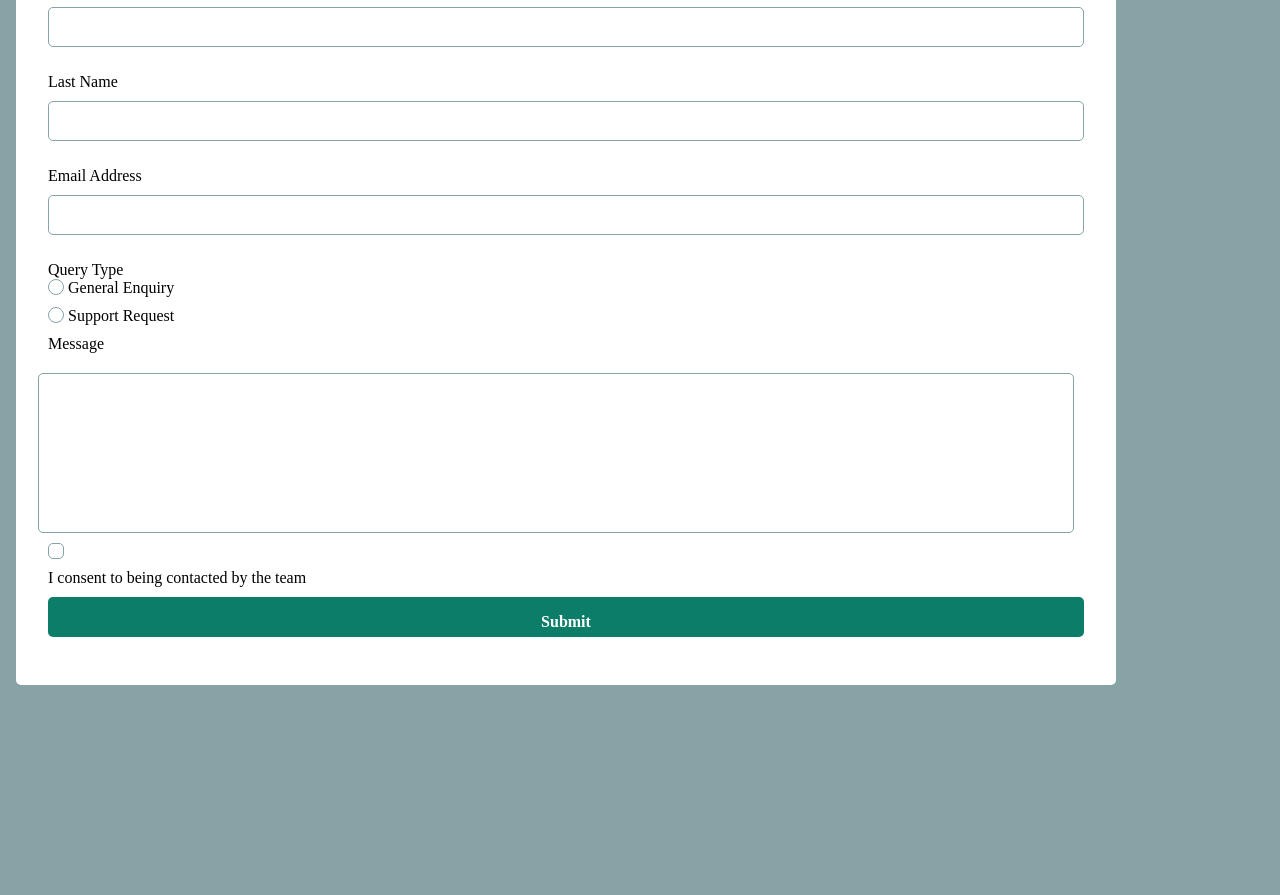
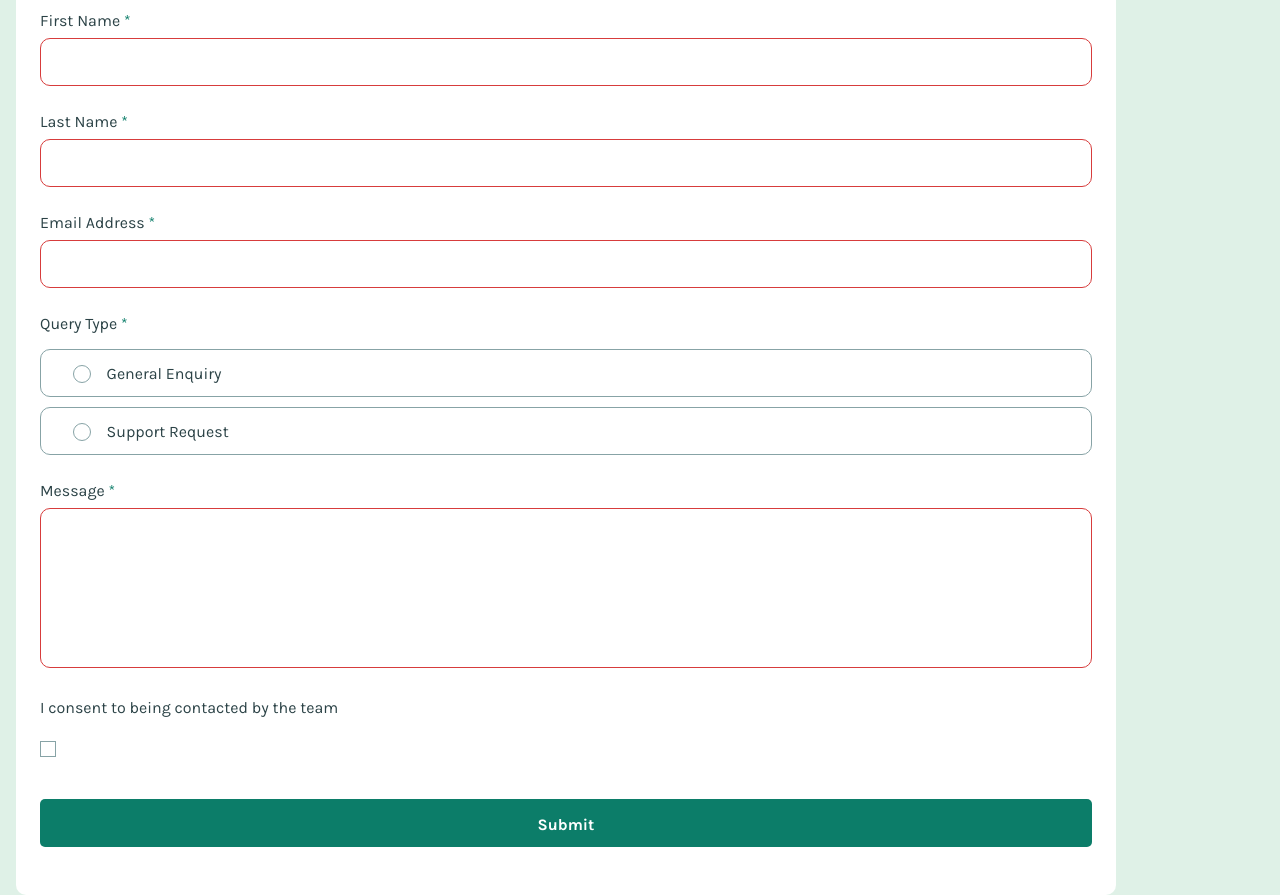
Before and after one commit to jkaps9/contact-form-main, a plain HTML site: page index.html in a window 1280 px wide. Shown: the part 106-1001 px from the top of the page. Before the commit the page ends 807 px from the top, so only its background shows below. Drawn offline with Linux system fonts and the light colour scheme.

Commit message:
updated form styling

```diff
--- /dev/null
+++ b/contact.css
@@ -0,0 +1,67 @@
+/* Customize the label (the container) */
+.container {
+    display: block;
+    position: relative;
+    padding-left: 35px;
+    margin-bottom: 12px;
+    cursor: pointer;
+    font-size: 22px;
+    -webkit-user-select: none;
+    -moz-user-select: none;
+    -ms-user-select: none;
+    user-select: none;
+}
+
+/* Hide the browser's default checkbox */
+.container input {
+    position: absolute;
+    opacity: 0;
+    cursor: pointer;
+    height: 0;
+    width: 0;
+}
+
+/* Create a custom checkbox */
+.checkmark {
+    position: absolute;
+    top: 0;
+    left: 0;
+    height: 25px;
+    width: 25px;
+    background-color: #eee;
+}
+
+/* On mouse-over, add a grey background color */
+.container:hover input~.checkmark {
+    background-color: #ccc;
+}
+
+/* When the checkbox is checked, add a blue background */
+.container input:checked~.checkmark {
+    background-color: #2196F3;
+}
+
+/* Create the checkmark/indicator (hidden when not checked) */
+.checkmark:after {
+    content: "";
+    position: absolute;
+    display: none;
+}
+
+/* Show the checkmark when checked */
+.container input:checked~.checkmark:after {
+    display: block;
+}
+
+/* Style the checkmark/indicator */
+.container .checkmark:after {
+    left: 9px;
+    top: 5px;
+    width: 5px;
+    height: 10px;
+    border: solid white;
+    border-width: 0 3px 3px 0;
+    -webkit-transform: rotate(45deg);
+    -ms-transform: rotate(45deg);
+    transform: rotate(45deg);
+}
--- a/index.html
+++ b/index.html
@@ -1,19 +1,18 @@
 <!DOCTYPE html>
 <html lang="en">
+
 <head>
   <meta charset="UTF-8">
-  <meta name="viewport" content="width=device-width, initial-scale=1.0"> <!-- displays site properly based on user's device -->
-
+  <meta name="viewport" content="width=device-width, initial-scale=1.0">
+  <!-- displays site properly based on user's device -->
+  <link href="https://fonts.googleapis.com/css2?family=Karla:ital,wght@0,200..800;1,200..800&display=swap"
+    rel="stylesheet">
   <link rel="icon" type="image/png" sizes="32x32" href="./assets/images/favicon-32x32.png">
   <link rel="stylesheet" href="styles.css">
   <title>Frontend Mentor | Contact form</title>
 
-  <!-- Feel free to remove these styles or customise in your own stylesheet 👍 -->
-  <style>
-    .attribution { font-size: 11px; text-align: center; }
-    .attribution a { color: hsl(228, 45%, 44%); }
-  </style>
 </head>
+
 <body>
 
   <main>
@@ -21,42 +20,68 @@
       <h1>Contact Us</h1>
       <form>
 
-    <label for="first-name">First Name</label>
-    <input type="text" id="first-name" name="first-name" required oninvalid="this.setCustomValidity('This field is required')" oninput="this.setCustomValidity('')">
+        <div class="form-group">
+          <label for="first-name" class="required">First Name</label>
+          <input type="text" id="first-name" name="first-name" required
+            oninvalid="this.setCustomValidity('This field is required')" oninput="this.setCustomValidity('')">
+        </div>
 
-    <label for="last-name">Last Name</label>
-    <input type="text" id="last-name" name="last-name" required oninvalid="this.setCustomValidity('This field is required')" oninput="this.setCustomValidity('')">
+        <div class="form-group">
+          <label for="last-name" class="required">Last Name</label>
+          <input type="text" id="last-name" name="last-name" required
+            oninvalid="this.setCustomValidity('This field is required')" oninput="this.setCustomValidity('')">
+        </div>
 
-    <label for="email">Email Address</label>
-    <input type="email" id="email" name="email" required oninvalid="this.setCustomValidity('Please enter a valid email address')" oninput="this.setCustomValidity('')">
+        <div class="form-group">
+          <label for="email" class="required">Email Address</label>
+          <input type="email" id="email" name="email" required
+            oninvalid="this.setCustomValidity('Please enter a valid email address')"
+            oninput="this.setCustomValidity('')">
           <!-- Please enter a valid email address -->
           <!-- This field is required -->
+        </div>
 
+        <div class="form-group">
           <fieldset class="radio-set">
-    <legend>Query Type</legend>
-
-    <label><input type="radio" id="general-enquiry" name="query-type"></input> General Enquiry</label>
-    <label><input type="radio" id="support-request" name="query-type"></input> Support Request</label>
+            <legend class="required">Query Type</legend>
+            <div class="radio-item">
+              <label for="general-enquiry"><input type="radio" id="general-enquiry" name="query-type"></input>General
+                Enquiry</label>
+            </div>
+            <div class="radio-item">
+              <label for="support-request" class=""><input type="radio" id="support-request"
+                  name="query-type"></input>Support Request</label>
+            </div>
           </fieldset>
+        </div>
         <!-- Please select a query type -->
 
-    <label for="message">Message</label>
-    <textarea name="" id="" required oninvalid="this.setCustomValidity('This field is required')" oninput="this.setCustomValidity('')"></textarea>
+        <div class="form-group">
+          <label for="message" class="required">Message</label>
+          <textarea name="" id="" required oninvalid="this.setCustomValidity('This field is required')"
+            oninput="this.setCustomValidity('')"></textarea>
+        </div>
 
-    <input type="checkbox" id="consent" name="consent" required oninvalid="this.setCustomValidity('To submit this form, please consent to being contacted')" oninput="this.setCustomValidity('')"></input>
-    <label for="consent"> I consent to being contacted by the team</label>
+        <div>
+          <!-- class="required" -->
+          <label for="consent">I consent to being contacted by the team</label>
+          <!-- name="consent" -->
+          <input type="checkbox" id="consent" class="visually-hidden" required>
+          <!-- oninvalid="this.setCustomValidity('To submit this form, please consent to being contacted')"
+            oninput="this.setCustomValidity('')" -->
+          <div class="checkmark"></div>
+        </div>
 
         <input type="submit" value="Submit">
-
-    </form>
         <!-- Message Sent!
     Thanks for completing the form. We'll be in touch soon! -->
+      </form>
     </div>
-
   </main>
   <!-- <div class="attribution">
     Challenge by <a href="https://www.frontendmentor.io?ref=challenge">Frontend Mentor</a>.
     Coded by <a href="#">Your Name Here</a>.
   </div> -->
 </body>
+
 </html>
--- a/styles.css
+++ b/styles.css
@@ -7,28 +7,31 @@
 }
 
 :root {
+    --green-200-lighter: hsl(148, 38%, 91%);
+    --green-600-medium: hsl(169, 82%, 27%);
+    --red: hsl(0, 66%, 54%);
+    --white: hsl(0, 0%, 100%);
+    --grey-500-medium: hsl(186, 15%, 59%);
+    --grey-900-darker: hsl(187, 24%, 22%);
 
---green-200-lighter: hsl(148, 38%, 91%);
---green-600-medium: hsl(169, 82%, 27%);
---red: hsl(0, 66%, 54%);
-
---white: hsl(0, 0%, 100%);
---grey-500-medium: hsl(186, 15%, 59%);
---grey-900-darker: hsl(187, 24%, 22%);
+    --border-radius-main: 10px;
 }
 
 body {
+    font-family: 'Karla', sans-serif;
     font-size: 16px;
-    background: var(--grey-500-medium);
+    color: var(--grey-900-darker);
+    background: var(--green-200-lighter);
+    height: 100vh;
 }
 
 .container {
     max-width: 1100px;
     height: 100%;
-    margin: 1rem;
+    margin: 2rem 1rem;
     background: var(--white);
-    border-radius: 5px;
-    padding: 1rem;
+    border-radius: var(--border-radius-main);
+    padding: 1rem 1.5rem;
 }
 
 form {
@@ -36,55 +39,130 @@ form {
     display: flex;
     flex-direction: column;
     gap: 10px;
-    margin: 0 auto;
-    padding: 1em;
-
+    margin: 1rem auto 0;
+    padding: 1em 0;
 }
 
+/* General Form Styles */
+label {
+    font-family: inherit;
+    font-size: inherit;
+    display: block;
+    margin-bottom: 0.5rem;
+}
+
+button,
+input,
+select,
+textarea {
+    font-family: inherit;
+    font-size: inherit;
+    width: 100%;
+    cursor: pointer;
+}
+
+input,
+textarea {
+    border-radius: var(--border-radius-main);
+    border: 1px solid var(--grey-500-medium);
+    padding: 0 10px;
+    margin: 0 0 1rem 0;
+    height: 3rem;
+}
+
+input:focus,
+textarea:focus {
+    background: rgba(0, 0, 0, 0.1);
+}
+
+.required:after {
+    content: " *";
+    color: var(--green-600-medium);
+}
+
+/* Radio */
 fieldset {
     position: relative;
     display: flex;
     flex-direction: column;
     border: none;
     gap: 10px;
+    margin-bottom: 1rem;
 }
 
-button, input, select, textarea {
-    font-family: inherit;
-    font-size: 100%;
+legend {
+    margin-bottom: 1rem;
 }
 
-input, textarea {
-    border-radius: 5px;
-    border: 1px solid var(--grey-500-medium);
-    padding: 0 10px;
-    margin: 0 0 1rem 0;
-    height: 2.5rem;
-}
-
-input:focus, textarea:focus {
-    background: rgba(0,0,0,0.1);
-}
-
-input[type='radio'], input[type='checkbox']{
+input[type='radio'] {
     appearance: none;
     position: relative;
-    width: 1em;
-    height: 1em;
+    width: 1.1em;
+    height: 1.1em;
     border: 1px solid var(--grey-500-medium);
-    vertical-align: -2px;
+    vertical-align: -4px;
     padding: 0;
     margin: 0;
+    margin-right: 1rem;
+    border-radius: 0;
 }
 
 input[type='radio'] {
     border-radius: 100%;
 }
 
-textarea{
+.radio-item {
+    border: 1px solid var(--grey-500-medium);
+    border-radius: var(--border-radius-main);
+    height: 3rem;
+    padding: 0 2rem;
+    display: flex;
+    align-items: center;
+}
+
+.radio-item label {
+    margin-bottom: 0;
+}
+
+.radio-item:hover {
+    background: var(--green-200-lighter);
+}
+
+/* Checkbox */
+
+input[type='checkbox'] {
     display: block;
+    position: relative;
+    padding-left: 2rem;
+    cursor: pointer;
+    font-size: inherit;
+    user-select: none;
+}
+
+.visually-hidden {
+    position: absolute;
+    opacity: 0;
+    cursor: pointer;
+    height: 0;
+    width: 0;
+}
+
+.checkmark::before {
+    content: "";
+    display: block;
+    width: 1em;
+    height: 1em;
+    border: 1px solid var(--grey-500-medium);
+    font-size: 1rem;
+}
+
+#consent:checked~.checkmark::before {
+    content: url('assets/images/icon-checkbox-check.svg');
+}
+
+/* Message */
+textarea {
     padding: 10px;
-    margin: 10px 0 0 -10px;
     width: 100%;
     height: 10rem;
     border: 1px solid var(--grey-500-medium);
@@ -92,6 +170,7 @@ textarea{
     resize: none;
 }
 
+/* Submit button */
 input[type='submit'] {
     appearance: none;
     background: var(--green-600-medium);
@@ -102,4 +181,15 @@ input[type='submit'] {
     width: 100%;
     cursor: pointer;
     font-weight: 700;
+    margin-top: 2rem;
 }
+
+input[type='submit']:hover {
+    background-image: linear-gradient(rgb(0 0 0/40%) 0 0);
+}
+
+/* Form States */
+input:required:invalid,
+textarea:required:invalid {
+    border-color: var(--red);
+}
```
Also changed, not shown: contact.html (added, +33 -0 lines), assets/fonts/Karla-Italic-VariableFont_wght.ttf (deleted), assets/fonts/Karla-VariableFont_wght.ttf (deleted), assets/fonts/OFL.txt (deleted), assets/fonts/README.txt (deleted), assets/fonts/static/Karla-Bold.ttf (deleted), assets/fonts/static/Karla-Regular.ttf (deleted). Lines whose indentation alone changed are shown as unchanged.
